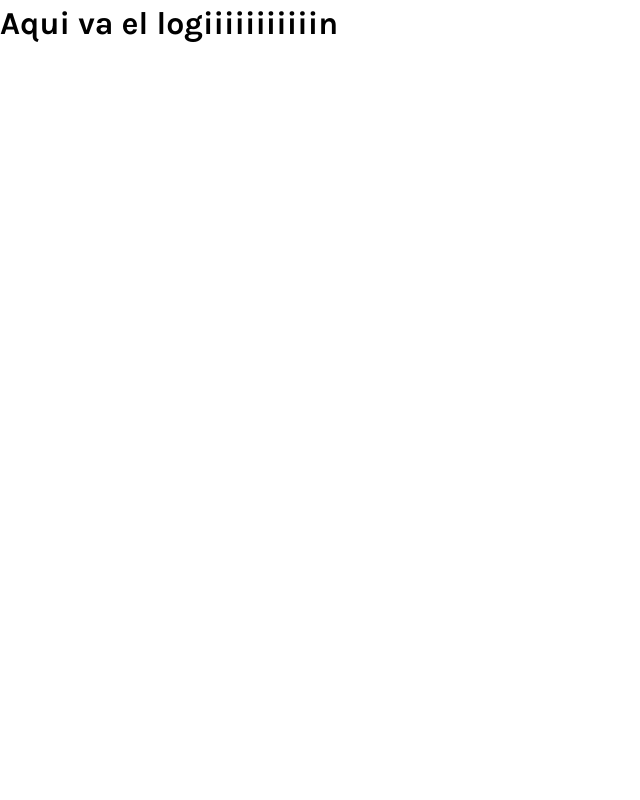
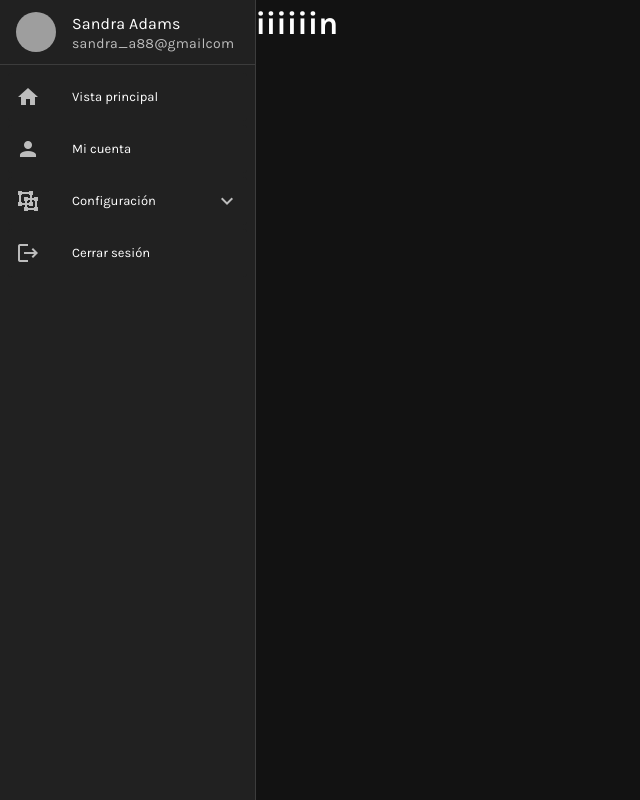
Before and after one commit to Alejo0997/BOOK-PRO, a Vue app in the folder book-project/: page / in a window 1280 px wide. Shown: the whole page, without its empty margins (0-640 px from the left). Built offline with nearby package versions, Linux system fonts and the light colour scheme; grey boxes are pictures that could not be loaded.

Commit message:
Added side menu

```diff
--- a/book-project/package.json
+++ b/book-project/package.json
@@ -13,6 +13,8 @@
     "format": "prettier --write src/"
   },
   "dependencies": {
+    "@mdi/font": "^7.4.47",
+    "@tabler/icons-vue": "^3.10.0",
     "vue": "^3.4.29",
     "vue-router": "^4.3.3",
     "vuetify": "^3.6.11"
--- /dev/null
+++ b/book-project/src/components/organisms/BPSideMenu.vue
@@ -0,0 +1,66 @@
+<template>
+    <v-card>
+        <v-layout>
+            <v-navigation-drawer
+                v-model="drawer"
+                :rail="rail"
+                expand-on-hover
+                permanent
+            >
+                <v-list>
+                    <v-list-item
+                        prepend-avatar="https://randomuser.me/api/portraits/women/85.jpg"
+                        subtitle="sandra_a88@gmailcom"
+                        title="Sandra Adams"
+                    />
+                </v-list>
+                <v-divider></v-divider>
+                <v-list nav>
+                    <v-list-item
+                        title="Vista principal"
+                        value="home"
+                        prepend-icon="mdi mdi-home"
+                        variant="flat"
+                        active-color="primary"
+                    />
+                    <v-list-item
+                        title="Mi cuenta"
+                        value="myaccount"
+                        prepend-icon="mdi mdi-account"
+                        variant="flat"
+                        active-color="primary"
+                    />
+                    <v-list-group value="config">
+                        <template v-slot:activator="{ props }">
+                            <v-list-item
+                                v-bind="props"
+                                prepend-icon="mdi mdi-ungroup"
+                                title="Configuración"
+                                variant="flat"
+                                active-color="primary"
+                            />
+                        </template>
+                        <v-list-item title="Activar modo oscuro" color="primary">
+                            <BPThemeToggle class="mt-2" />
+                        </v-list-item>
+                    </v-list-group>
+                    <v-list-item
+                        title="Cerrar sesión"
+                        value="logout"
+                        prepend-icon="mdi mdi-logout"
+                        variant="flat"
+                        active-color="primary"
+                    />
+                </v-list>
+            </v-navigation-drawer>
+        </v-layout>
+    </v-card>
+</template>
+
+<script setup>
+import { ref } from 'vue'
+import BPThemeToggle from '@/components/atoms/BPThemeToggle.vue'
+
+const rail = ref(true)
+const drawer = ref(true)
+</script>
--- a/book-project/src/main.ts
+++ b/book-project/src/main.ts
@@ -5,6 +5,9 @@ import './assets/main.css'
 import { createVuetify } from 'vuetify'
 import * as components from 'vuetify/components'
 import * as directives from 'vuetify/directives'
+import '@mdi/font/css/materialdesignicons.css'
+import colors from 'vuetify/util/colors'
+
 
 const vuetify = createVuetify({
     components,
@@ -25,7 +28,7 @@ const vuetify = createVuetify({
             },
             dark: {
                 colors: {
-          primary: '#BB86FC',
+                    primary: colors.deepPurple.darken1,
                     secondary: '#64B5F6',
                     accent: '#03DAC6',
                     error: '#CF6679',
--- a/book-project/src/views/BPHome.vue
+++ b/book-project/src/views/BPHome.vue
@@ -1,7 +1,9 @@
 <template>
     <BPLogin />
+    <BPSideMenu />
 </template>
 
 <script lang="ts" setup>
 import BPLogin from '@/views/BPLogin.vue'
+import BPSideMenu from '@/components/organisms/BPSideMenu.vue';
 </script>
--- a/book-project/src/views/BPSignup.vue
+++ b/book-project/src/views/BPSignup.vue
@@ -41,7 +41,7 @@
                         </p>
                         <BPButton
                             class="mt-5"
-                            color="secondary"
+                            color="primary"
                             size="large"
                         >
                             Crea una cuenta
```
Also changed, not shown: 1 other file (tests, documents, lock files or other folders). Lines whose indentation alone changed are shown as unchanged.
